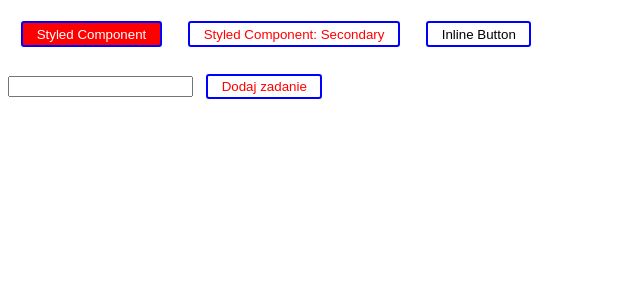
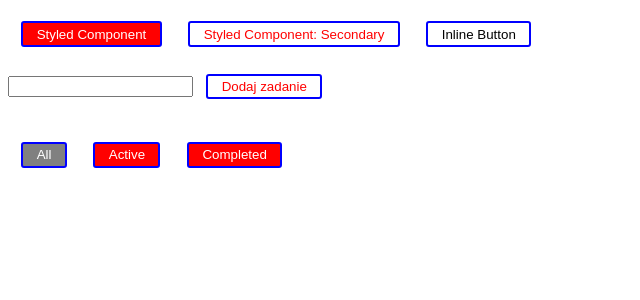
Before and after one commit to Alexbasisty/midadvancedReact, a React (Create React App) app: page / in a window 1280 px wide. Shown: the top 300 px of the page, without its empty margins (0-640 px from the left). Built offline with nearby package versions, Linux system fonts and the light colour scheme; the HTML template or start-up script is replaced by a standard one.

Commit message:
filtering todo list

```diff
--- a/src/App.js
+++ b/src/App.js
@@ -2,6 +2,7 @@ import React from "react";
 import styled, { ThemeProvider } from "styled-components";
 import TodoList from "./containers/toDoList";
 import AddTodo from "./containers/addTodo";
+import Footer from "./containers/Footer";
 
 export const Button = styled.button`
     background: ${(props) =>
@@ -18,6 +19,9 @@ export const Button = styled.button`
 
     &:hover {
         transform: scale(1.1);
+    }
+    &:disabled {
+        background: grey;
     }
 `;
 
@@ -41,6 +45,7 @@ export default function App() {
             <InlineButton>Inline Button</InlineButton>
             <AddTodo />
             <TodoList />
+            <Footer />
         </ThemeProvider>
     );
 }
--- a/src/actions/todo.actions.js
+++ b/src/actions/todo.actions.js
@@ -11,3 +11,9 @@ export const toggleTodo = (id) => ({
     type: "TOGGLE_TODO",
     id,
 });
+
+export const AVAILABLE_FILTERS = {
+    SHOW_COMPLETE: "SHOW_COMPLETE",
+    SHOW_ALL: "SHOW_ALL",
+    SHOW_ACTIVE: "SHOW_ACTIVE",
+};
--- /dev/null
+++ b/src/components/FilterButton.js
@@ -0,0 +1,25 @@
+import React from "react";
+import { connect } from "react-redux";
+
+import { Button } from "../App";
+
+const FilterButton = ({ onClick, children, active }) => {
+    return (
+        <Button onClick={onClick} disabled={active}>
+            {children}
+        </Button>
+    );
+};
+
+const mapStateToProps = (state, ownProps) => ({
+    active: state.filter === ownProps.filter,
+});
+const mapDispatchToProps = (dispatch, ownProps) => ({
+    onClick: () =>
+        dispatch({
+            type: "FILTER_TODO",
+            filter: ownProps.filter,
+        }),
+});
+
+export default connect(mapStateToProps, mapDispatchToProps)(FilterButton);
--- /dev/null
+++ b/src/containers/Footer.js
@@ -0,0 +1,20 @@
+import React from "react";
+
+import FilterButton from "../components/FilterButton";
+import { AVAILABLE_FILTERS } from "../actions/todo.actions";
+
+const Footer = () => {
+    return (
+        <footer>
+            <FilterButton filter={AVAILABLE_FILTERS.SHOW_ALL}>All</FilterButton>
+            <FilterButton filter={AVAILABLE_FILTERS.SHOW_ACTIVE} secondary>
+                Active
+            </FilterButton>
+            <FilterButton filter={AVAILABLE_FILTERS.SHOW_COMPLETE} secondary>
+                Completed
+            </FilterButton>
+        </footer>
+    );
+};
+
+export default Footer;
--- a/src/containers/toDoList.js
+++ b/src/containers/toDoList.js
@@ -3,6 +3,7 @@ import { connect } from "react-redux";
 
 import Todo from "../components/Todo";
 import { toggleTodo } from "../actions/todo.actions";
+import { AVAILABLE_FILTERS } from "../actions/todo.actions";
 
 const TodoList = ({ todos, toggleTodo }) => {
     return (
@@ -18,8 +19,19 @@ const TodoList = ({ todos, toggleTodo }) => {
     );
 };
 
+const filterTodos = (todos, filter) => {
+    switch (filter) {
+        case AVAILABLE_FILTERS.SHOW_COMPLETE:
+            return todos.filter((todo) => todo.complete === true);
+        case AVAILABLE_FILTERS.SHOW_ACTIVE:
+            return todos.filter((todo) => todo.complete === false);
+        default:
+            return todos;
+    }
+};
+
 const mapStateToProps = (state) => ({
-    todos: state.todos,
+    todos: filterTodos(state.todos, state.filter),
 });
 
 const mapDispatchToProps = {
--- /dev/null
+++ b/src/reducers/filter.reducer.js
@@ -0,0 +1,11 @@
+const filter = (state = "SHOW_ALL", action) => {
+    switch (action.type) {
+        case "FILTER_TODO":
+            return action.filter;
+
+        default:
+            return state;
+    }
+};
+
+export default filter;
--- a/src/reducers/index.js
+++ b/src/reducers/index.js
@@ -1,6 +1,8 @@
 import { combineReducers } from "redux";
 import todos from "./todo.reducer";
+import filter from "./filter.reducer";
 
 export default combineReducers({
     todos,
+    filter,
 });
```
